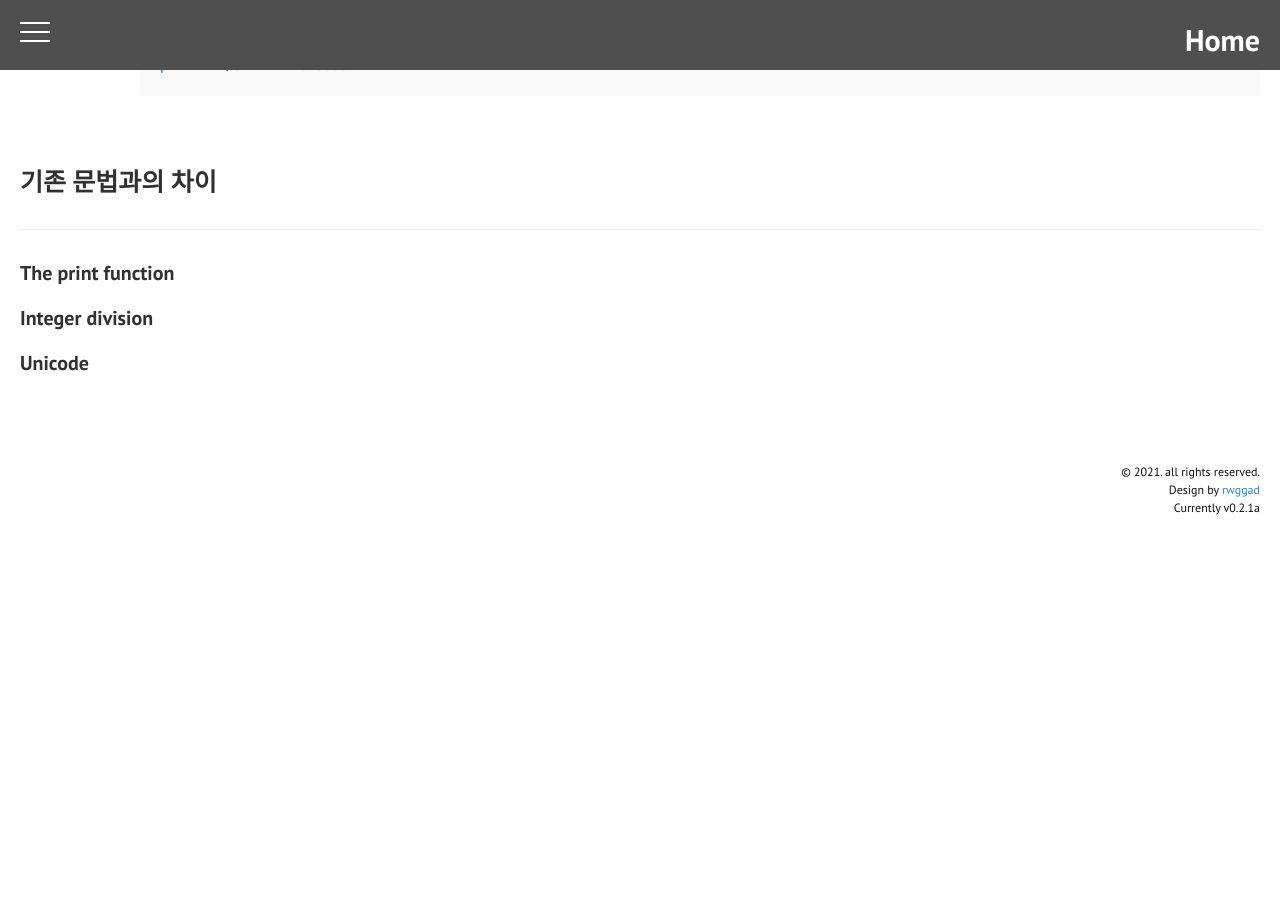
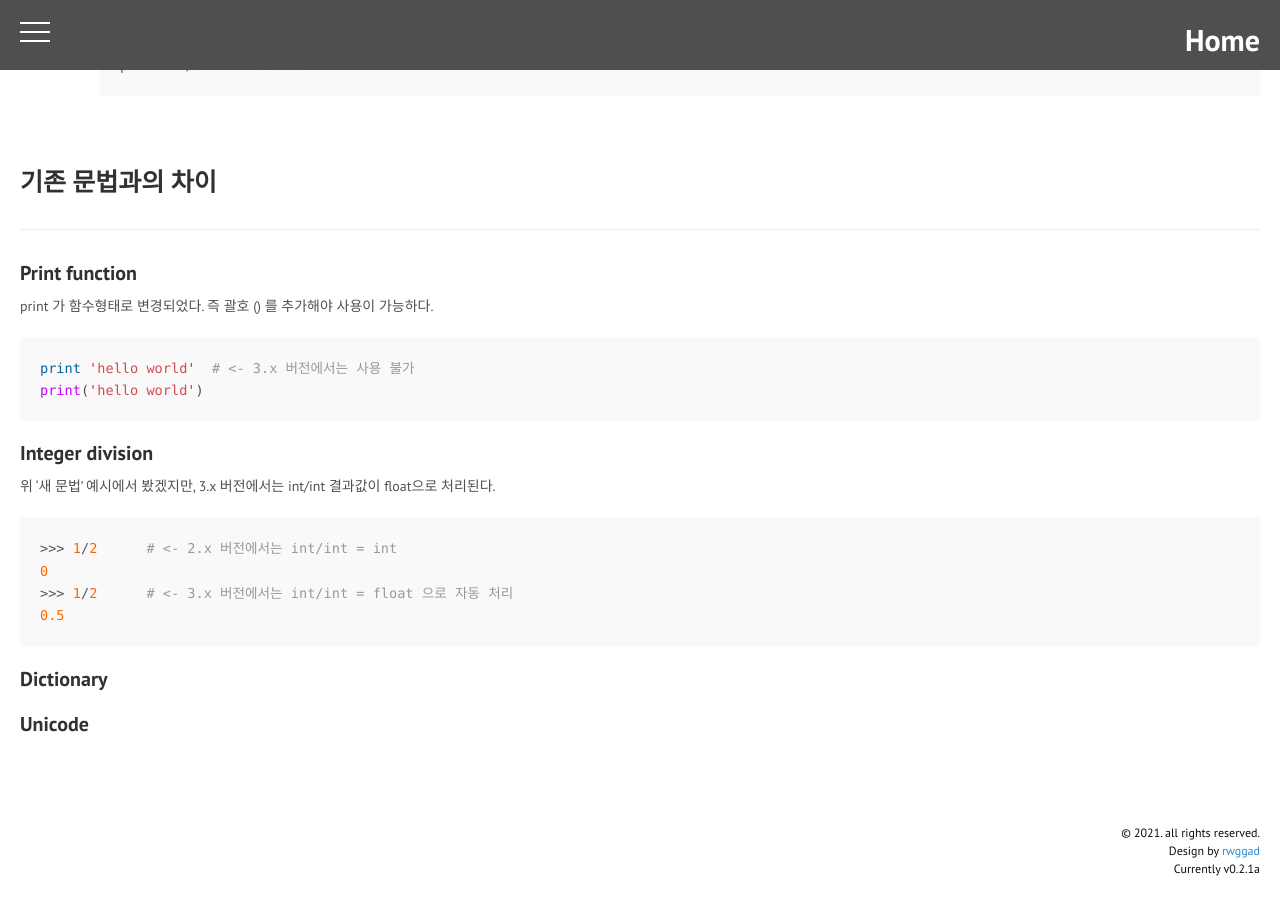
Before and after one commit to rwggad/henry_developer_page, a Jekyll site: the page built from _posts/2021-09-30-post8.md, in a window 1280 px wide and 900 px high, scrolled down 927 px. Built offline with Jekyll 4.4.1, drawn with Linux system fonts in a browser that asks for light colours; nearby versions of some CDN libraries; comment, search, counter and statistics services are not loaded; before the commit the page ends 1484 px from its top, so only the background shows below that.

Commit message:
Add post content
- python2.x python3.x 포스팅 내용 추가

````diff
--- a/_posts/2021-09-30-post8.md
+++ b/_posts/2021-09-30-post8.md
@@ -39,9 +39,9 @@ print 1/3  # -> 0.3333
     - 참고: 기존 Python2 버전은 기본적으로 int/int 형태로 수행하기 때문에 '0' 이 출력된다. (소수점 이하 버림)
         - 때문에 '0.333 ...' 와 같은 결과를 얻기 위해서는 소수점 '.' 을 붙여줘야 가능
 
-            ```python
+        ```python
 print 1./3  # -> 0.3333
-            ```
+        ```
 
 &nbsp;
 &nbsp;
@@ -50,9 +50,27 @@ print 1./3  # -> 0.3333
 
 - - -
 
-#### The print function
+#### Print function
+
+print 가 함수형태로 변경되었다. 즉 괄호 () 를 추가해야 사용이 가능하다.
+
+```python
+print 'hello world'  # <- 3.x 버전에서는 사용 불가
+print('hello world')
+```
 
 #### Integer division
+
+위 '새 문법' 예시에서 봤겠지만, 3.x 버전에서는 int/int 결과값이 float으로 처리된다.
+
+```python
+>>> 1/2      # <- 2.x 버전에서는 int/int = int
+0
+>>> 1/2      # <- 3.x 버전에서는 int/int = float 으로 자동 처리
+0.5
+```
+
+#### Dictionary
 
 #### Unicode
 
````
